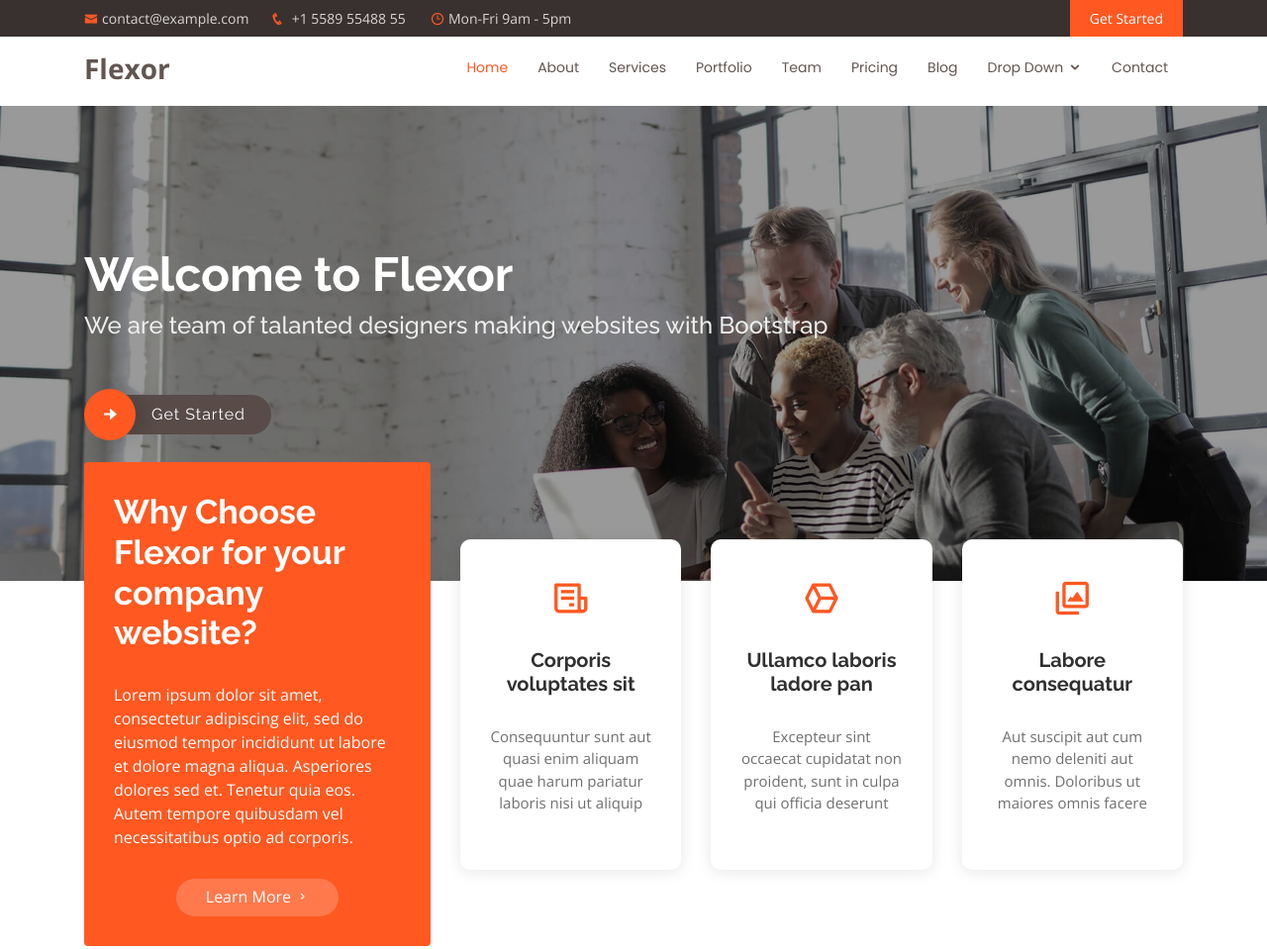
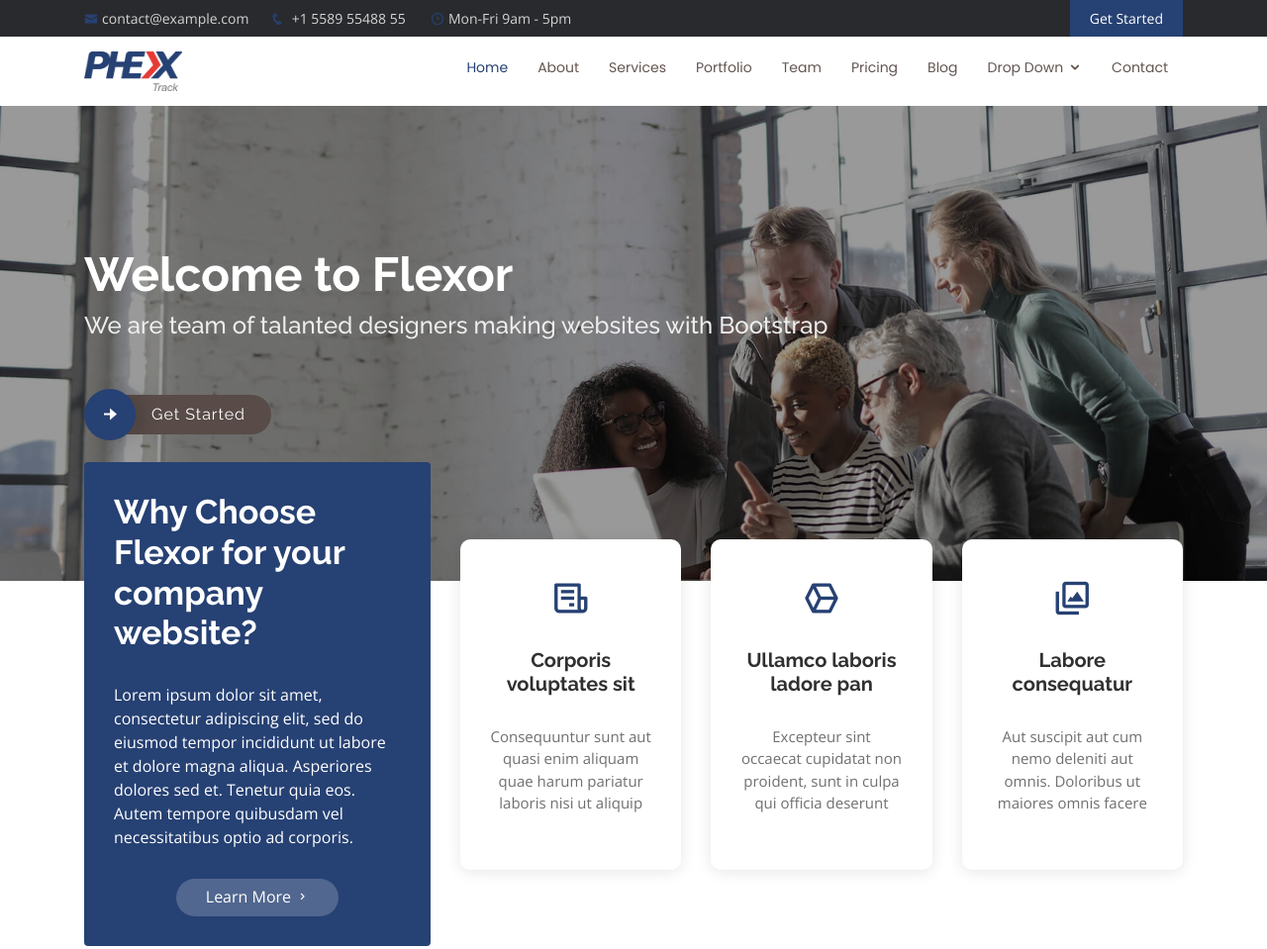
Before and after one commit to josiel27/phex-dev, a plain HTML site: page index.html in a window 1280 px wide. Shown: the top 959 px of the page at 99% size. Drawn offline with nearby package versions, Linux system fonts and the light colour scheme; a script that the page names is missing.

Commit message:
Adicionando logo da phex e cores padrões da identidades visual

```diff
--- a/assets/css/style.css
+++ b/assets/css/style.css
@@ -6,13 +6,21 @@
 */
 
 /*--------------------------------------------------------------
+# Variables for CSS - Josiel
+--------------------------------------------------------------*/
+:root {
+  /* --primary: #ff5821;
+  --secondary: #ff7e54;
+  --primary-hover: #ff774a; */
+  --primary: #264173;
+  --secondary: #e63a34;
+  --primary-hover: #64728b;
+  --topbar: #292a2d;
+}
+
+/*--------------------------------------------------------------
 # General
 --------------------------------------------------------------*/
-:root {
-  --primary: #ff5821;
-  --secondary: #ff7e54;
-  --primary-hover: #ff774a;
-}
 
 body {
   font-family: "Open Sans", sans-serif;
@@ -72,7 +80,7 @@ h6 {
 # Top Bar
 --------------------------------------------------------------*/
 #topbar {
-  background: #39312f;
+  background: var(--topbar);
   font-size: 14px;
   padding: 0;
   color: rgba(255, 255, 255, 0.8);
@@ -116,7 +124,7 @@ h6 {
 }
 
 #topbar .cta a:hover {
-  background: #ff6b3b;
+  background: var(--primary-hover);
 }
 
 /*--------------------------------------------------------------
@@ -153,6 +161,7 @@ h6 {
 #header .logo img {
   padding: 0;
   margin: 0;
+  margin-top: 5px;
   max-height: 40px;
 }
 
--- a/index.html
+++ b/index.html
@@ -59,9 +59,8 @@
     <div class="container d-flex">
 
       <div class="logo mr-auto">
-        <h1 class="text-light"><a href="index.html"><span>Flexor</span></a></h1>
-        <!-- Uncomment below if you prefer to use an image logo -->
-        <!-- <a href="index.html"><img src="assets/img/logo.png" alt="" class="img-fluid"></a>-->
+        <!-- <h1 class="text-light"><a href="index.html"><span>Flexor</span></a></h1> -->
+        <a href="index.html"><img src="assets/logo-phextrack.png" alt="" class="img-fluid"></a>
       </div>
 
       <nav class="nav-menu d-none d-lg-block">
```
